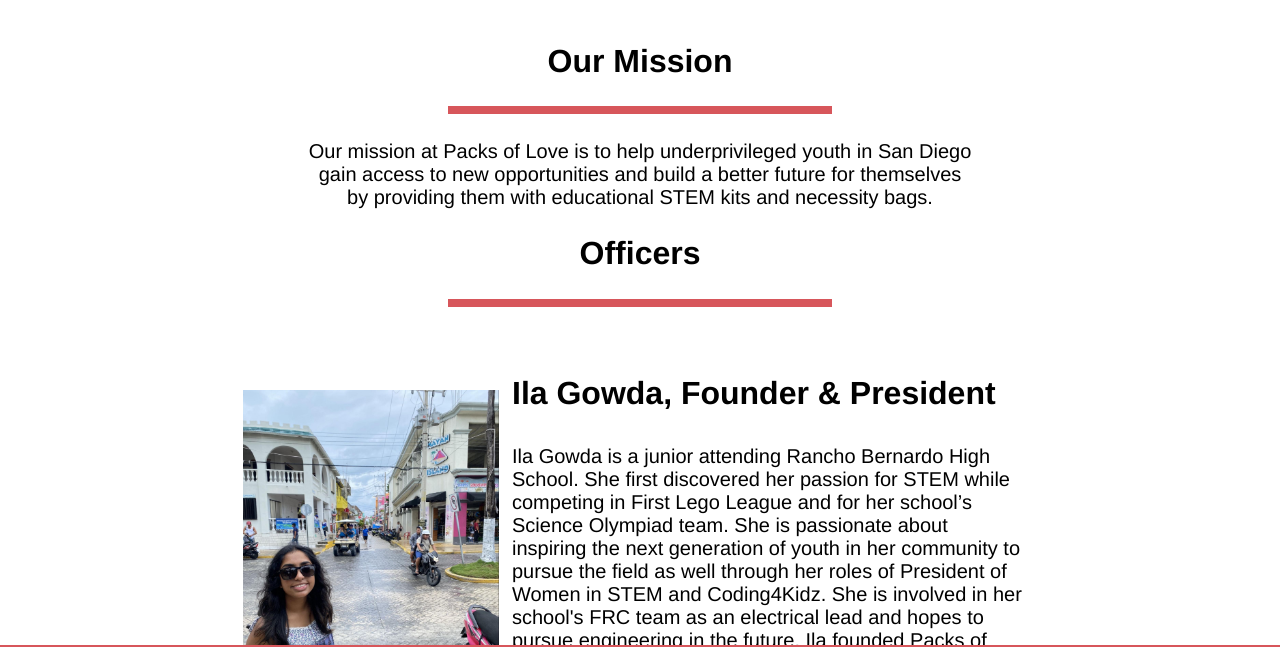
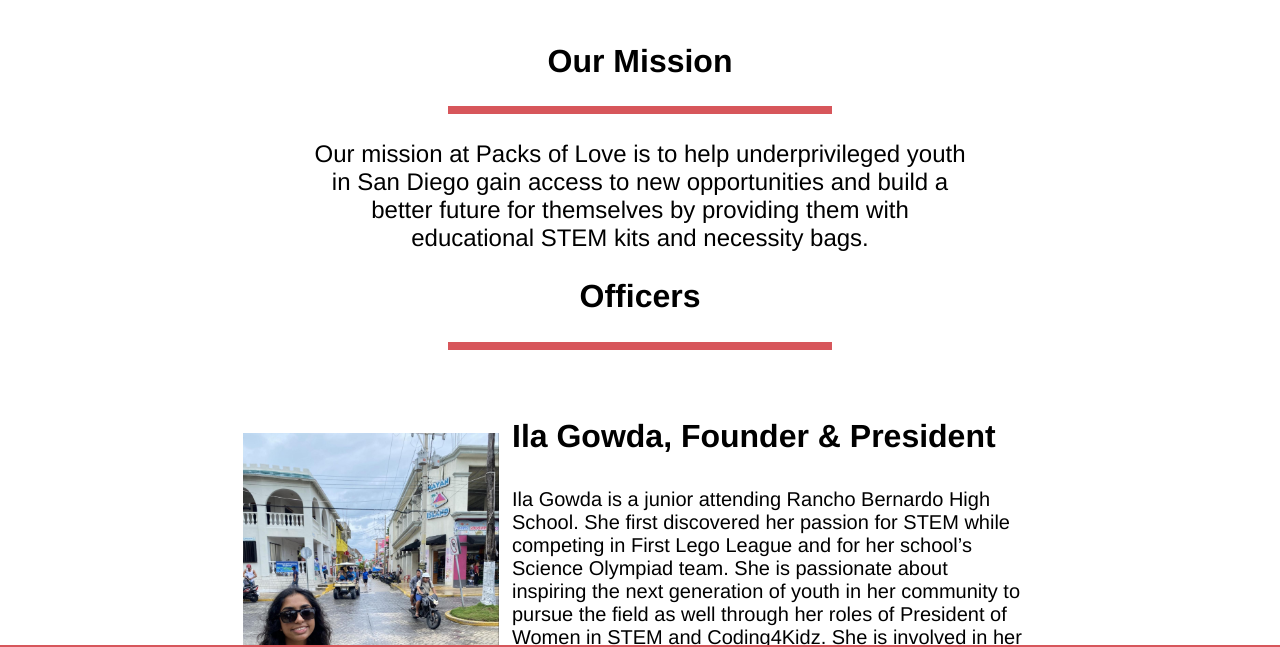
Before and after one commit to bread-muncher/packsoflove, a plain HTML site: page about.html in a window 1280 px wide. Shown: the part 104-751 px from the top of the page. Drawn offline with Linux system fonts and the light colour scheme.

Commit message:
Update style.css

```diff
--- a/style.css
+++ b/style.css
@@ -275,7 +275,7 @@ footer{
   text-align:center;
   font-weight:normal;
   margin: 2vw 24vw;
-  font-size:2.5vh;
+  font-size:3vh;
 }
 .officer-desc{
   font-weight:normal;
```
